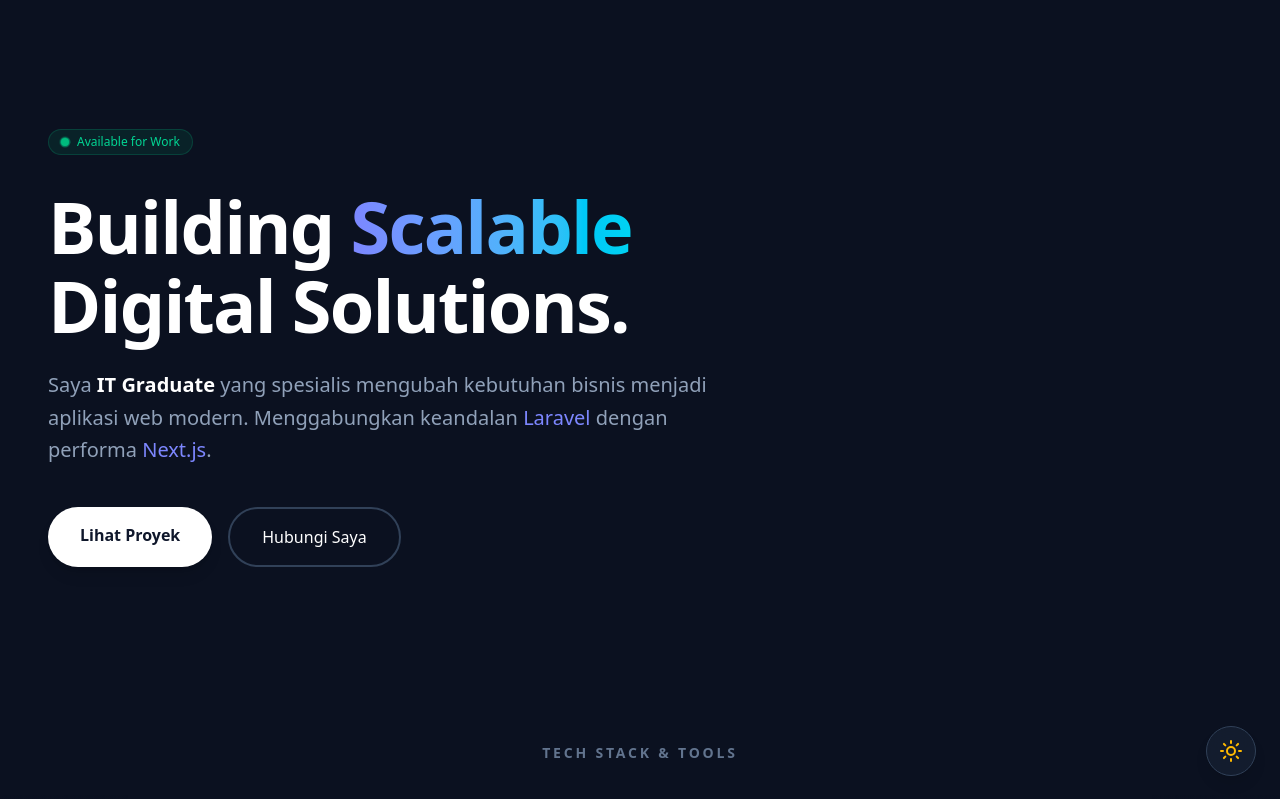
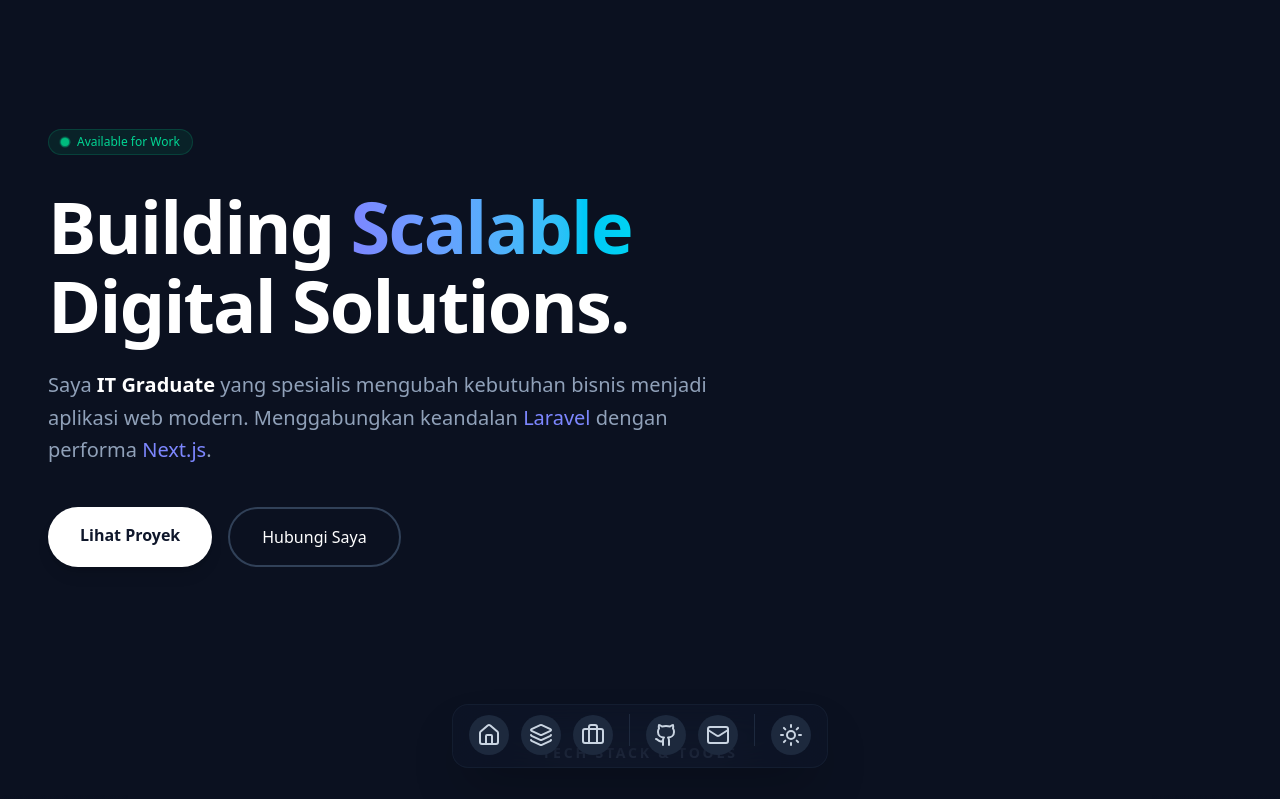
Before and after one commit to rfssu/My-Portofolio, a Next.js app: page / in a window 1280 px wide. Shown: the top 799 px of the page. Built offline with nearby package versions, Linux system fonts and the light colour scheme.

Commit message:
Add Floating Dock & Fix Hydration Error

```diff
--- a/app/page.tsx
+++ b/app/page.tsx
@@ -4,7 +4,8 @@ import Hero from '@/components/Hero';
 import TechStack from '@/components/TechStack';
 import ProjectCard from '@/components/ProjectCard';
 import Experience from '@/components/Experience';
-import ThemeToggle from '@/components/ThemeToggle'; // <--- Import Tombol
+import FloatingDock from '@/components/FloatingDock'; // <--- Import Dock Baru
+// Hapus import ThemeToggle
 import { projects } from '@/data/projects';
 import { motion } from 'framer-motion';
 
@@ -15,25 +16,23 @@ const containerVariants = {
 
 export default function Home() {
   return (
-    // PERUBAHAN BESAR DISINI: bg-slate-50 (Light) vs dark:bg-[#0B1120] (Dark)
-    // Text juga berubah: text-slate-900 (Light) vs dark:text-slate-200 (Dark)
     <main className="min-h-screen bg-slate-50 dark:bg-[#0B1120] text-slate-900 dark:text-slate-200 transition-colors duration-300 selection:bg-indigo-500/30">
 
-      {/* Masukkan Tombol Toggle disini */}
-      <ThemeToggle />
+      {/* GANTI ThemeToggle DENGAN FloatingDock */}
+      <FloatingDock />
 
-      <div className="container mx-auto px-6 md:px-12">
+      {/* Tambahkan ID 'hero' disini agar tombol Home berfungsi */}
+      <div id="hero" className="container mx-auto px-6 md:px-12">
         <Hero />
       </div>
 
       <TechStack />
 
-      <div className="container mx-auto px-6 md:px-12 pb-20">
+      <div className="container mx-auto px-6 md:px-12 pb-24 md:pb-32"> {/* Tambah padding bottom agar konten paling bawah tidak ketutup Dock */}
 
         <section id="projects" className="pt-20">
           <div className="flex flex-col md:flex-row justify-between items-end mb-10 gap-4">
             <div>
-              {/* Judul: Hitam di Light, Putih di Dark */}
               <h2 className="text-3xl font-bold text-slate-900 dark:text-white mb-2">Selected Work</h2>
               <p className="text-slate-600 dark:text-slate-400 max-w-lg">
                 Proyek pilihan dengan interaksi modern.
@@ -54,7 +53,10 @@ export default function Home() {
           </motion.div>
         </section>
 
-        <Experience />
+        {/* Bungkus Experience dengan ID agar bisa discroll */}
+        <section id="experience">
+          <Experience />
+        </section>
 
         <footer className="py-10 text-center text-slate-500 text-sm mt-10 border-t border-slate-200 dark:border-slate-800/50">
           <p>© {new Date().getFullYear()} Built with Next.js & Tailwind CSS.</p>
--- /dev/null
+++ b/components/FloatingDock.tsx
@@ -0,0 +1,122 @@
+'use client';
+
+import { motion, useMotionValue, useSpring, useTransform } from 'framer-motion';
+import { useRef, useState, useEffect } from 'react'; // <--- 1. Tambah useState & useEffect
+import { useTheme } from 'next-themes';
+import {
+    Home,
+    Layers,
+    Briefcase,
+    Mail,
+    Sun,
+    Moon,
+    Github,
+} from 'lucide-react';
+
+export default function FloatingDock() {
+    const { theme, setTheme } = useTheme();
+
+    // 2. State untuk memastikan komponen sudah 'mounted' di browser
+    const [mounted, setMounted] = useState(false);
+
+    // 3. Efek ini hanya jalan di client, memberitahu bahwa hydration selesai
+    useEffect(() => {
+        setMounted(true);
+    }, []);
+
+    const mouseX = useMotionValue(Infinity);
+
+    const links = [
+        { id: 'hero', icon: <Home className="w-full h-full" />, label: "Home" },
+        { id: 'projects', icon: <Layers className="w-full h-full" />, label: "Projects" },
+        { id: 'experience', icon: <Briefcase className="w-full h-full" />, label: "Experience" },
+    ];
+
+    const socialLinks = [
+        { url: "https://github.com/rfssu", icon: <Github className="w-full h-full" />, label: "GitHub" },
+        { url: "mailto:rafi.ss.utama@gmail.com", icon: <Mail className="w-full h-full" />, label: "Contact" },
+    ];
+
+    const scrollToSection = (id: string) => {
+        const element = document.getElementById(id);
+        if (element) {
+            const y = element.getBoundingClientRect().top + window.scrollY - 100;
+            window.scrollTo({ top: y, behavior: 'smooth' });
+        } else if (id === 'hero') {
+            window.scrollTo({ top: 0, behavior: 'smooth' });
+        }
+    };
+
+    return (
+        <div className="fixed bottom-8 left-1/2 transform -translate-x-1/2 z-50">
+            <motion.div
+                onMouseMove={(e) => mouseX.set(e.pageX)}
+                onMouseLeave={() => mouseX.set(Infinity)}
+                className="flex h-16 items-end gap-3 rounded-2xl bg-white/10 dark:bg-slate-900/50 border border-slate-200/50 dark:border-slate-800/50 px-4 pb-3 shadow-2xl backdrop-blur-xl"
+            >
+                {/* Navigation Links */}
+                {links.map((link) => (
+                    <DockIcon key={link.id} mouseX={mouseX} label={link.label} onClick={() => scrollToSection(link.id)}>
+                        {link.icon}
+                    </DockIcon>
+                ))}
+
+                <div className="h-8 w-[1px] bg-slate-300 dark:bg-slate-700 mx-1 self-center opacity-50"></div>
+
+                {/* Social Links */}
+                {socialLinks.map((link) => (
+                    <DockIcon key={link.label} mouseX={mouseX} label={link.label} onClick={() => window.open(link.url, '_blank')}>
+                        {link.icon}
+                    </DockIcon>
+                ))}
+
+                <div className="h-8 w-[1px] bg-slate-300 dark:bg-slate-700 mx-1 self-center opacity-50"></div>
+
+                {/* Theme Toggle FIX */}
+                <DockIcon
+                    mouseX={mouseX}
+                    label="Toggle Theme"
+                    onClick={() => setTheme(theme === 'dark' ? 'light' : 'dark')}
+                >
+                    {/* 4. LOGIC PENENTU: Jika belum mounted, jangan render icon apapun (cegah error) */}
+                    {!mounted ? (
+                        // Placeholder kosong atau icon default statis (opsional)
+                        <div className="w-full h-full bg-transparent" />
+                    ) : (
+                        // Jika sudah mounted, baru cek tema
+                        theme === 'dark' ? <Sun className="w-full h-full" /> : <Moon className="w-full h-full text-indigo-500" />
+                    )}
+                </DockIcon>
+
+            </motion.div>
+        </div>
+    );
+}
+
+function DockIcon({ mouseX, children, label, onClick }: any) {
+    const ref = useRef<HTMLDivElement>(null);
+
+    const distance = useTransform(mouseX, (val: number) => {
+        const bounds = ref.current?.getBoundingClientRect() ?? { x: 0, width: 0 };
+        return val - bounds.x - bounds.width / 2;
+    });
+
+    const widthTransform = useTransform(distance, [-150, 0, 150], [40, 80, 40]);
+    const width = useSpring(widthTransform, { mass: 0.1, stiffness: 150, damping: 12 });
+
+    return (
+        <motion.div
+            ref={ref}
+            style={{ width, height: width }}
+            onClick={onClick}
+            className="group relative flex aspect-square cursor-pointer items-center justify-center rounded-full bg-slate-100 dark:bg-slate-800 hover:bg-indigo-50 dark:hover:bg-indigo-500/20 text-slate-600 dark:text-slate-300 transition-colors"
+        >
+            <motion.div className="p-2 w-full h-full flex items-center justify-center">
+                {children}
+            </motion.div>
+            <span className="pointer-events-none absolute -top-10 hidden rounded-md bg-slate-900 dark:bg-slate-100 px-2 py-1 text-xs text-slate-100 dark:text-slate-900 opacity-0 transition-opacity group-hover:block group-hover:opacity-100 whitespace-nowrap">
+                {label}
+            </span>
+        </motion.div>
+    );
+}
```
